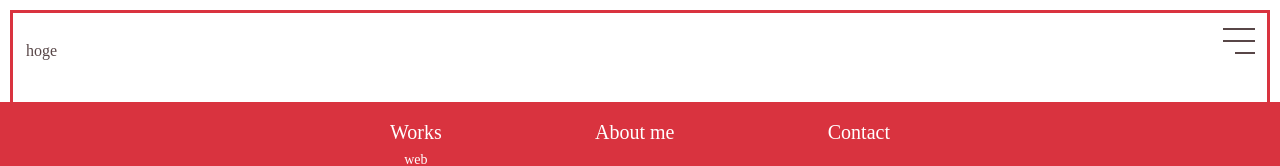
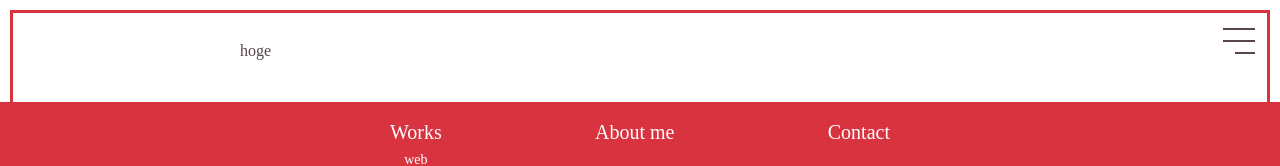
Before and after one commit to nkjmsss/portfolio, a Nuxt app in the folder src/: page / in a window 1280 px wide. Shown: the top 166 px of the page. Built offline with nearby package versions, Linux system fonts and the light colour scheme.

Commit message:
add: max width

```diff
--- a/src/layouts/default.vue
+++ b/src/layouts/default.vue
@@ -4,7 +4,7 @@
     v-hide
     v-header
     main
-      nuxt
+      nuxt.container
     v-footer
 </template>
 
@@ -33,6 +33,11 @@ export default {
 main {
   padding: #{$margin + 32px} #{$margin + 16px};
 }
+
+.container {
+  max-width: 800px;
+  margin: 0 auto;
+}
 </style>
 
 <style lang="scss">
```
